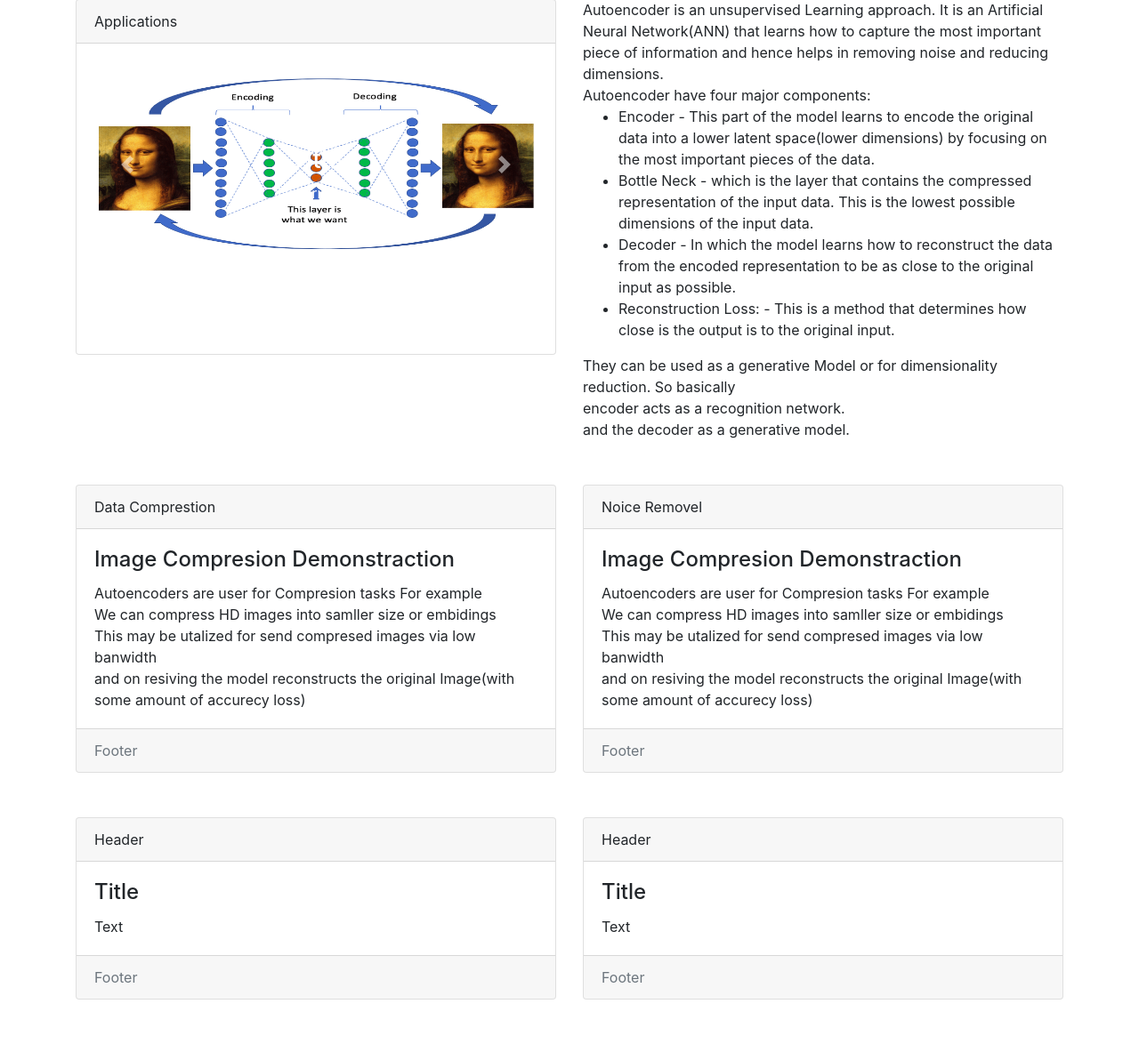
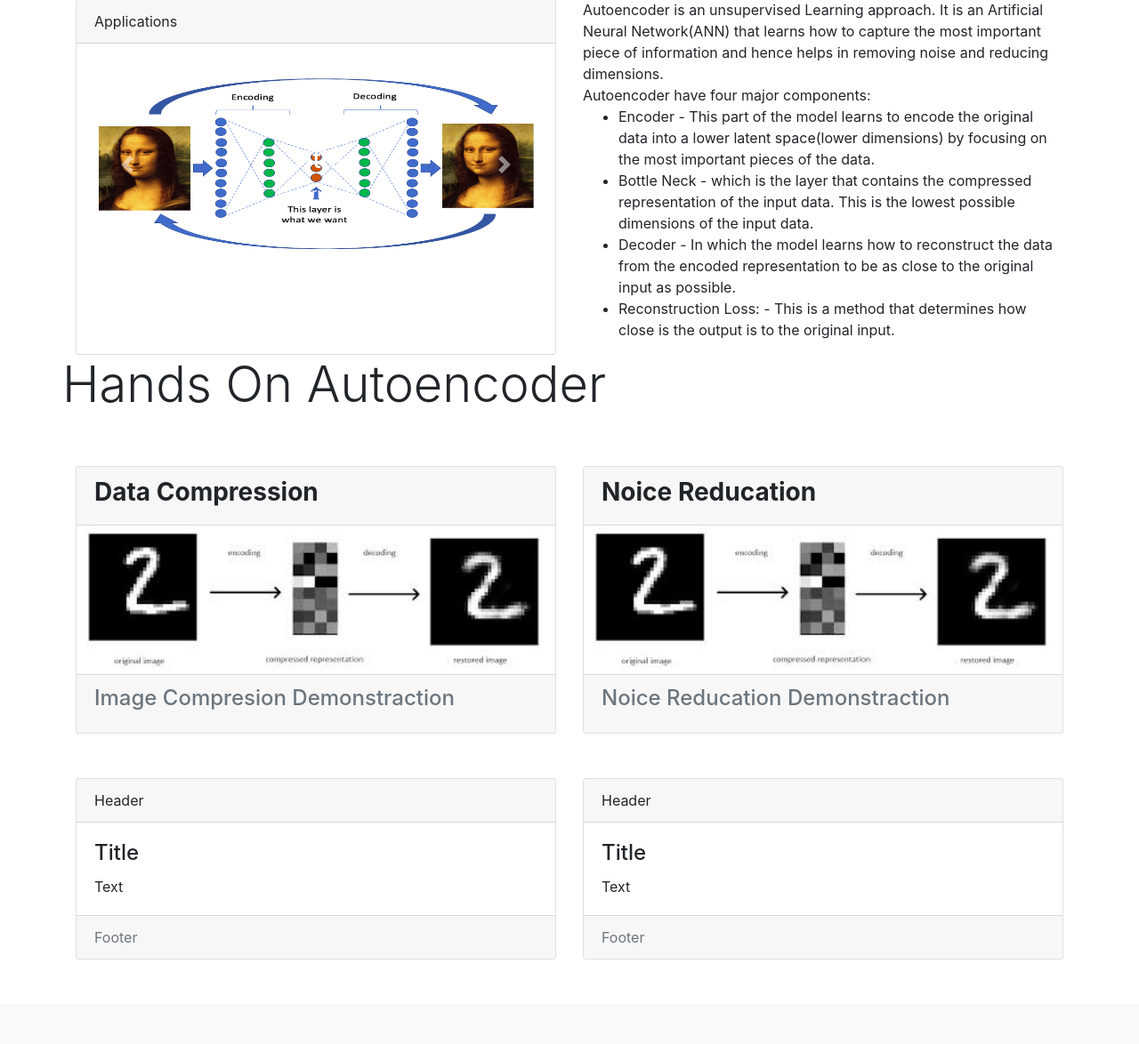
Before and after one commit to Sudhanshu1304/Machine-Learns, a Django app: page /encoder/ in a window 1280 px wide. Shown: the part 289-1463 px from the top of the page at 89% size. After the commit the page ends 1368 px from the top, so only its background shows below. Run offline with Django 3.2, Linux system fonts and the light colour scheme; parts of the project's set-up code (start-up, migrations or seed data) failed here and were passed over; some libraries are stand-ins or nearby versions.

Commit message:
Updating content

```diff
--- a/MachineLearns/mlapp/templates/encoders.html
+++ b/MachineLearns/mlapp/templates/encoders.html
@@ -24,7 +24,7 @@
 
 
 
-        <div class="container cont2">
+        <div class="container cont2  ">
 
             <!-- Navbar -->
             <nav class="navbar navbar-expand-lg navbar-light bg-light fixed-top">
@@ -68,7 +68,7 @@
 
             <div class="row">
 
-                <div class="col-md-6">
+                <div class="col-lg-6">
 
                     <div class="card cousalcard">
                         <div class="card-header">
@@ -121,7 +121,8 @@
 
                     </div>
                 </div>
-                <div class="col-md-6">
+
+                <div class="col-lg-6">
                     Autoencoder is an unsupervised Learning approach.
                     It is an Artificial Neural Network(ANN) that learns how to capture the most important piece of information and hence helps in removing noise and reducing dimensions.
                     <br>
@@ -147,57 +148,51 @@
                         </li>
                     </ul>
 
-
-
-
-                    They can be used as a generative Model or for dimensionality reduction.
-                    So basically
-                    <br>encoder acts as a recognition network.
-                    <br>and the decoder as a generative model.
                 </div>
             </div>
 
             <!-- Card View section-->
+            <div class="row">
+                <h4 class="display-4">Hands On Autoencoder  </h4>
 
+            </div>
 
             <div class="row cardrow">
                 <div class="col-md-6">
                     <div class="card" >
                         <div class="card-header">
-                            Data Comprestion
+                            <h3><strong>Data Compression</strong> </h3>
                         </div>
-                        <div class="card-body">
-                            <h4 class="card-title">Image Compresion Demonstraction <a href="{% url 'Encoder Size' %}" class="stretched-link"></a></h4>
-                            <p class="card-text">
-                                Autoencoders are user for Compresion tasks For example <br>
-                                We can compress HD images into samller size or embidings<br>
-                                This may be utalized for send compresed images via low banwidth<br>and on resiving the model
-                                reconstructs the original Image(with some amount of accurecy loss)
-                            </p>
+                        <img class="card-img" src="{% static 'images/comp1.jpg' %}" alt="Card image">
+                        <div class="card-img-overlay">
+                            <div class="card-body"></div>
                         </div>
                         <div class="card-footer text-muted">
-                            Footer
+                            <h4 class="card-title">Image Compresion Demonstraction <a href="{% url 'Encoder Size' %}" class="stretched-link"></a></h4>
+                                <p class="card-text">
                         </div>
                     </div>
+
                 </div>
                 <div class="col-md-6">
-                   <div class="card" >
+
+                    <div class="card" >
                         <div class="card-header">
-                            Noice Removel
+                            <h3><strong>Noice Reducation</strong> </h3>
                         </div>
-                        <div class="card-body">
-                            <h4 class="card-title">Image Compresion Demonstraction <a href="{% url 'Encoder Noice' %}" class="stretched-link"></a></h4>
-                            <p class="card-text">
-                                Autoencoders are user for Compresion tasks For example <br>
-                                We can compress HD images into samller size or embidings<br>
-                                This may be utalized for send compresed images via low banwidth<br>and on resiving the model
-                                reconstructs the original Image(with some amount of accurecy loss)
-                            </p>
+                        <img class="card-img" src="{% static 'images/comp1.jpg' %}" alt="Card image">
+                        <div class="card-img-overlay">
+                            <div class="card-body"></div>
                         </div>
                         <div class="card-footer text-muted">
-                            Footer
+                            <h4 class="card-title">Noice Reducation Demonstraction <a href="{% url 'Encoder Noice' %}" class="stretched-link"></a></h4>
+                            <p class="card-text">
                         </div>
                     </div>
+
+
+
+
                 </div>
             </div>
 
--- a/MachineLearns/mlapp/views.py
+++ b/MachineLearns/mlapp/views.py
@@ -30,74 +30,4 @@ def encoder_size(request):
 
 def encoder_noice(request):
 
-    print("Mathod : ",request.method)
-    global org
-    if request.method == "GET":
-        #if request.POST.get('but') != None :
-        image_org = requests.get('http://127.0.0.1:8000/api/img/')
-        image_org = image_org.json()['org']
-        org = json.loads(image_org)
-        org = make_img(org)
-
-
-    elif request.method == 'POST':
-        print("But clicked!! : ",request.POST.get)
-
-        if request.POST.get('exampleRadios') != None :
-            name = request.POST.get('exampleRadios')
-            print("Name : ",name)
-            obj = json.dumps({'name':name})
-            image = requests.get('http://127.0.0.1:8000/api123/?name={}'.format(obj))
-            image = image.json()
-
-            image2 = image['img']
-
-            rep_img = image['rep_img']
-            rep_lab = image['rep_lab']
-            #org = image_org#image['org']
-
-            #org = json.loads(org)
-
-
-            img = json.loads(image2)
-
-            rep_img = json.loads(rep_img)
-            rep_lab = json.loads(rep_lab)
-            img = make_img2(img)
-            #org = make_img(org)
-            rep_img = plot_images_encoded_in_latent_space(rep_img,rep_lab)
-
-            d = {"img":img,"rep_img":rep_img,'orgimg':org}
-            return render(request,'encoder_size.html',d)
-
-
-
-        elif(request.POST.get('but')!=None):
-            name = request.POST.get('but')
-            print("Name : ",name)
-            obj = json.dumps({'name':name})
-            image = requests.get('http://127.0.0.1:8000/api123/?name={}'.format(obj))
-            image = image.json()
-            image2 = image['img']
-            rep_img = image['rep_img']
-            rep_lab = image['rep_lab']
-            org = image['org']
-            org = json.loads(org)
-            img = json.loads(image2)
-            rep_img = json.loads(rep_img)
-            rep_lab = json.loads(rep_lab)
-            img = make_img2(img)
-
-            org = make_img(org)
-
-            #neckimg = neck_img(rep_img)
-            rep_img = plot_images_encoded_in_latent_space(rep_img,rep_lab)
-
-
-            d = {"img":img,"rep_img":rep_img,'orgimg':org}
-            return render(request,'encoder_size.html',d)#"neckimg":neckimg,
-
-
-        #return HTTPRedirectHandler("encoder_size.html")
-
-    return render(request,'encoder_noice.html',{"orgimg":org})
+    return render(request,'encoder_noice.html',{})
```
Also changed, not shown: MachineLearns/mlapp/templates/encoder_noice.html (+83 -38 lines), MachineLearns/static/images/comp1.jpg (added).
